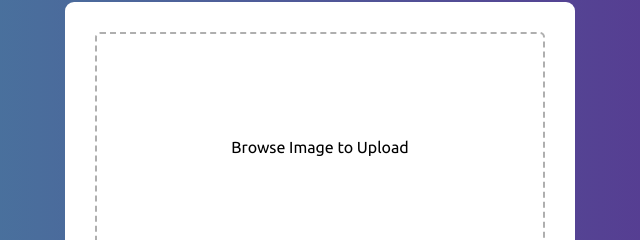
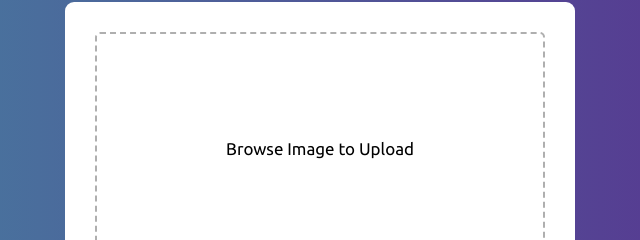
Before and after one commit to Pasan-Pahasara/Image-Resizer, a plain HTML site: page index.html in a window 1280 px wide. Shown: the part 232-472 px from the top of the page, 320-960 px from the left. Drawn offline with Linux system fonts and the light colour scheme.

Commit message:
Customized paragraph in the Upload Box in the css

```diff
--- a/assets/css/css.css
+++ b/assets/css/css.css
@@ -62,3 +62,8 @@ body{
 .wrapper.active .upload-box{
     border: none;
 }
+
+.upload-box p{
+    font-size: 1.06rem;
+    margin-top: 20px;
+}
```
